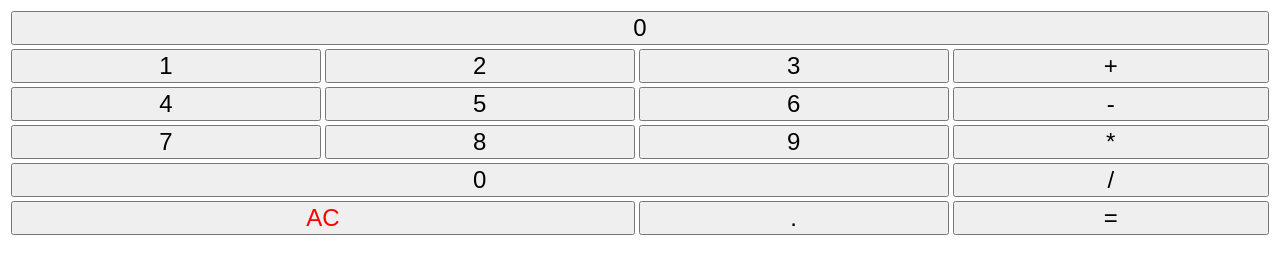
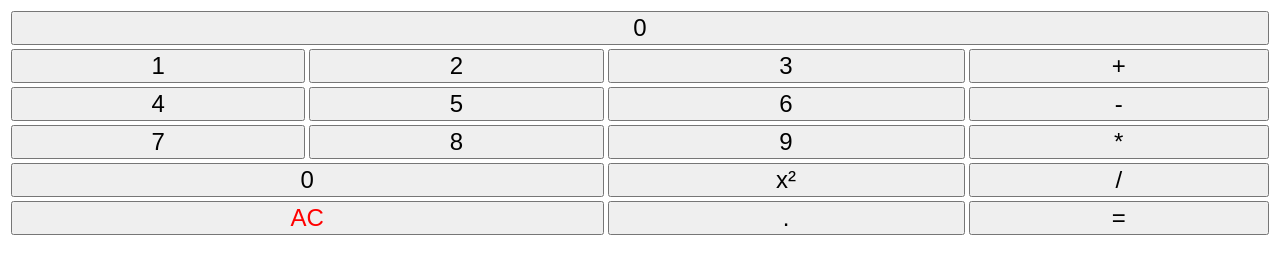
Before and after one commit to licjosechavez/MiSegundoProyectoGit-TrabajoGrupal-Calc, a plain HTML site: page index.html in a window 1280 px wide. Drawn offline with Linux system fonts and the light colour scheme.

Commit message:
Agregue la función para elevar cualquier numero al cuadrado

```diff
--- a/index.html
+++ b/index.html
@@ -34,8 +34,9 @@
         <td><button onclick="add('*')">*</button></td>
       </tr>
       <tr>
-        <td colspan="3"><button onclick="add('0')">0</button></td>
-        <td colspan="3"><button onclick="add('/')">/</button></td>
+        <td colspan="2"><button onclick="add('0')">0</button></td>
+        <td colspan="1"><button onclick="add('**')">x²</button></td>
+        <td colspan="1"><button onclick="add('/')">/</button></td>
       </tr>
       <tr>
         <td colspan="2"><button onclick="del()" class="ac">AC</button></td>
```
